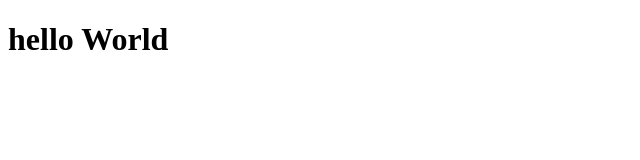
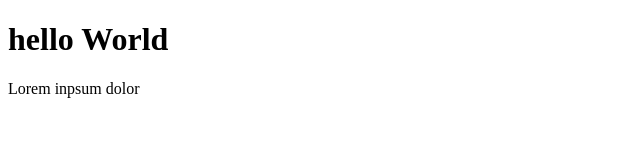
Before and after one commit to hamiltonandrejr/projeto-1, a plain HTML site: page index.html in a window 1280 px wide. Shown: the whole page, without its empty margins (0-640 px from the left). Drawn offline with Linux system fonts and the light colour scheme.

Commit message:
Adicionaodo paragrado

```diff
--- a/index.html
+++ b/index.html
@@ -8,5 +8,6 @@
 </head>
 <body>
     <h1>hello World</h1>
+    <p>Lorem inpsum dolor</p>
 </body>
 </html>
```
